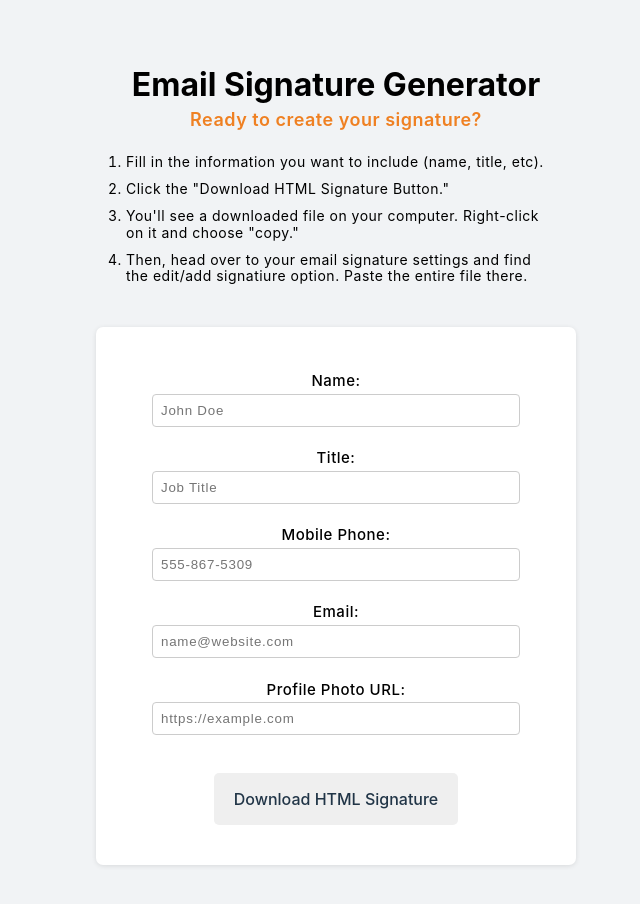
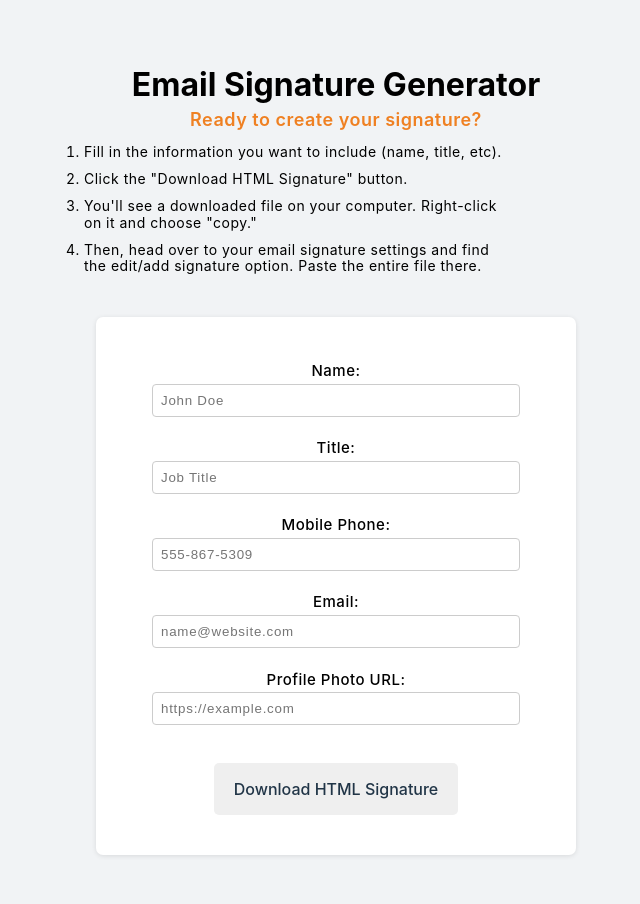
Before and after one commit to livnelson/html-signature-app, a React (Vite) app: page / in a window 1280 px wide. Shown: the top 904 px of the page, without its empty margins (304-944 px from the left). Built offline with nearby package versions, Linux system fonts and the light colour scheme.

Commit message:
updated logo

```diff
--- a/src/App.jsx
+++ b/src/App.jsx
@@ -1,23 +1,45 @@
 // src/App.js
-import React from 'react'
+import React, { useState } from 'react'
 import EmailSignatureForm from './components/EmailSignatureForm'
 import './App.css'
 
 const App = () => {
+  const [generatedSignature, setGeneratedSignature] = useState('')
+  const [signature, setSignature] = useState('')
+
+  const handlePreviewUpdate = (generatedSignature) => {
+    setSignature(generatedSignature)
+  }
+
+  const handleGenerateSignature = (signature) => {
+    setGeneratedSignature(signature)
+  }
+
   return (
     <div className='email-generator'>
+      <div className='form-container'>
         <h1>Email Signature Generator</h1>
         <h2>Ready to create your signature?</h2>
         <ol className='instructions'>
           <li>Fill in the information you want to include (name, title, etc).</li>
-        <li> Click the "Download HTML Signature Button."</li>
-        <li>You'll see a downloaded file on your computer. Right-click on it and choose "copy."</li>
+          <li>Click the "Download HTML Signature" button.</li>
           <li>
-          Then, head over to your email signature settings and find the edit/add signatiure option.
+            You'll see a downloaded file on your computer. Right-click on it and choose "copy."
+          </li>
+          <li>
+            Then, head over to your email signature settings and find the edit/add signature option.
             Paste the entire file there.
           </li>
         </ol>
-      <EmailSignatureForm />
+        <EmailSignatureForm
+          onGenerateSignature={handleGenerateSignature}
+          onPreviewUpdate={handlePreviewUpdate}
+        />
+      </div>
+      {/* <div className='preview-container'>
+        <h3>Preview</h3>
+        <div className='preview' dangerouslySetInnerHTML={{ __html: signature }}></div>
+      </div> */}
     </div>
   )
 }
--- a/src/components/EmailSignatureForm.jsx
+++ b/src/components/EmailSignatureForm.jsx
@@ -45,8 +45,8 @@ const EmailSignatureForm = () => {
       <tr>
         <td style="padding: 4px 10px; border-right: 1px solid #ccc">
           <img src="${sanitizedProfileImg}" alt="Profile Photo" width="90" height="90" />
-          <h5 style="margin: 3px 0px; color: #ef8022; font-size: 13px; line-height: 16px;">${sanitizedName}</h5>
-          <p style="margin: 0; font-size: 10px; line-height: 12px;"><strong>${sanitizedTitle}</strong></p>
+          <h5 style="margin: 3px 0px; color: #ef8022; font-size: 13px;">${sanitizedName}</h5>
+          <p style="margin: 0; font-size: 10px;"><strong>${sanitizedTitle}</strong></p>
         </td>
         <td style="padding: 0px 10px; margin-top: 0px;">
           <div style="vertical-align: top;">
@@ -62,7 +62,7 @@ const EmailSignatureForm = () => {
               <a href="${sanitizedEmail}" style="text-decoration: none; color: #000; cursor:pointer;">${sanitizedEmail}</a>
             </p>
             <img
-              src="https://res.cloudinary.com/dovuffpii/image/upload/v1711154850/Peoplescape/peoplescape-hr-logo_figp7x.png"
+              src="https://peoplescapehr.com/wp-content/uploads/2020/07/peoplescape_logo_2020-e1594693165758.png"
               alt="Peoplescape HR Logo"
               width="150"
               height="auto"
```
Lines whose indentation alone changed are shown as unchanged.
